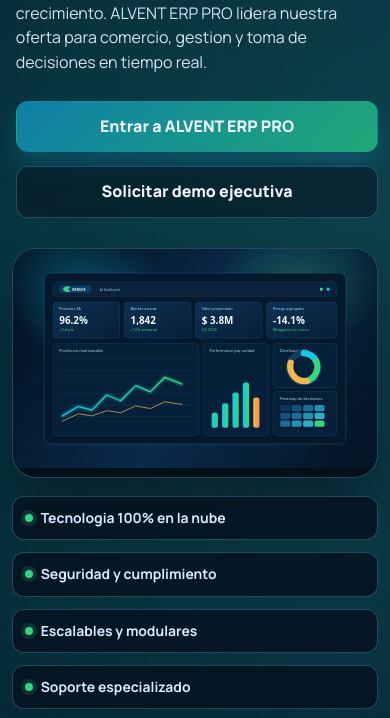
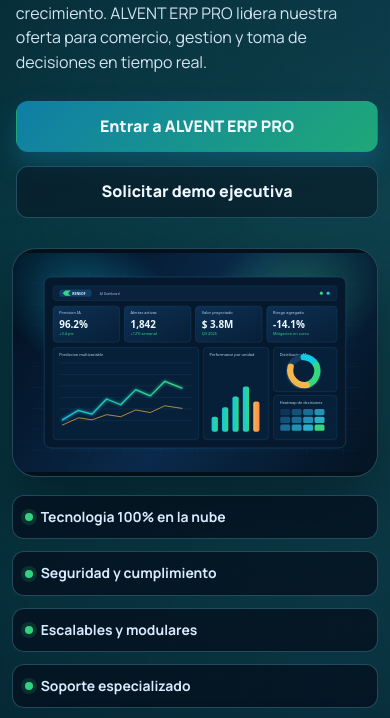
Before and after one commit to palomino083/RENSOF-WEB, a FastAPI app: page / in a window 390 px wide. Shown: the part 366-1084 px from the top of the page. Run offline with FastAPI, Linux system fonts and the light colour scheme; data comes from the database, SQL or seed files in the repository.

Commit message:
Descripción de los cambios

```diff
--- a/assets/css/r2030.css
+++ b/assets/css/r2030.css
@@ -275,14 +275,19 @@
   border: 1px solid rgba(126, 214, 255, 0.28);
   background: rgba(4, 13, 22, 0.9);
   box-shadow: 0 32px 64px rgba(2, 10, 18, 0.46);
-  min-height: 340px;
+  aspect-ratio: 5 / 3;
+  min-height: 0;
+  display: flex;
+  align-items: center;
+  justify-content: center;
 }
 
 .inicio-visual img {
   display: block;
   width: 100%;
-  height: 100%;
-  object-fit: cover;
+  height: auto;
+  max-height: 100%;
+  object-fit: contain;
 }
 
 .inicio-badges {
@@ -1136,7 +1141,7 @@
   }
 
   .inicio-visual {
-    min-height: 230px;
+    aspect-ratio: 16 / 10;
   }
 
   .story-block {
```
